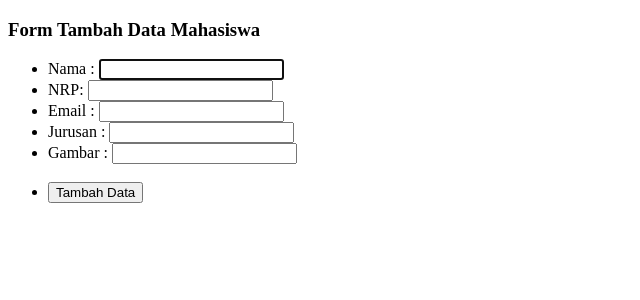
After one commit to hamdani11/pw2022_182101028, a PHP site: page /tambah.php in a window 1280 px wide. The commit adds this page. Shown: the top 300 px of the page, without its empty margins (0-640 px from the left). Run offline with PHP 8.4, Linux system fonts and the light colour scheme.

Commit message:
menambahkan fitur INSERT data

```diff
--- a/kuliah/pertemuan10/functions.php
+++ b/kuliah/pertemuan10/functions.php
@@ -29,3 +29,25 @@ function query($query)
 
   return $rows;
 }
+
+
+function tambah($data)
+{
+  $conn = koneksi();
+
+
+  $nama = htmlspecialchars($data['nama']);
+  $nrp =  htmlspecialchars($data['nrp']);
+  $email =  htmlspecialchars($data['email']);
+  $jurusan =  htmlspecialchars($data['jurusan']);
+  $gambar =  htmlspecialchars($data['gambar']);
+
+  $query = "INSERT INTO
+              mahasiswa
+            VALUES
+            (null, '$nama', '$nrp', '$email', '$jurusan', '$gambar');
+            ";
+  mysqli_query($conn, $query);
+  echo mysqli_error($conn);
+  return mysqli_affected_rows($conn);
+}
--- a/kuliah/pertemuan10/latihan3.php
+++ b/kuliah/pertemuan10/latihan3.php
@@ -18,7 +18,11 @@ $mahasiswa = query("SELECT * FROM mahasiswa");
 
 <body>
 
-  <h1> Daftar Mahasiswa</h1>
+  <h3> Daftar Mahasiswa</h3>
+
+  <a href="tambah.php">Tambah Data Mahasiswa</a>
+  <br>
+  <br>
 
   <table border="1" cellpadding="10" cellspacing="0">
     <tr>
--- /dev/null
+++ b/kuliah/pertemuan10/tambah.php
@@ -0,0 +1,80 @@
+<?php
+
+require 'functions.php';
+
+// cek apakah tombol tambah sudah ditekan
+if (isset($_POST['tambah'])) {
+  if (tambah($_POST) > 0) {
+    echo "<script>
+            alert('data berhasil ditambahkan');
+            document.location.href = 'latihan3.php';
+          </script>
+          ";
+  } else {
+    echo "data gagal ditambahkan!";
+  }
+}
+
+
+?>
+
+
+
+
+
+<!DOCTYPE html>
+<html lang="en">
+
+<head>
+  <meta charset="UTF-8">
+  <meta http-equiv="X-UA-Compatible" content="IE=edge">
+  <meta name="viewport" content="width=device-width, initial-scale=1.0">
+  <title>Tambah Data Mahasiswa</title>
+</head>
+
+
+<body>
+  <h3>Form Tambah Data Mahasiswa</h3>
+
+  <form action="" method="post">
+    <ul>
+      <li>
+        <label>
+          Nama :
+          <input type="text" name="nama" autofocus required>
+        </label>
+      </li>
+      <li>
+        <label>
+          NRP:
+          <input type="text" name="nrp" required>
+        </label>
+      </li>
+      <li>
+        <label>
+          Email :
+          <input type="text" name="email" required>
+        </label>
+      </li>
+      <li>
+        <label>
+          Jurusan :
+          <input type="text" name="jurusan" required>
+        </label>
+      </li>
+      <li>
+        <label>
+          Gambar :
+          <input type="text" name="gambar" required>
+        </label>
+      </li>
+      <br>
+      <li>
+        <button type="submit" name="tambah">Tambah Data</button>
+      </li>
+    </ul>
+
+  </form>
+</body>
+
+</html>
```
